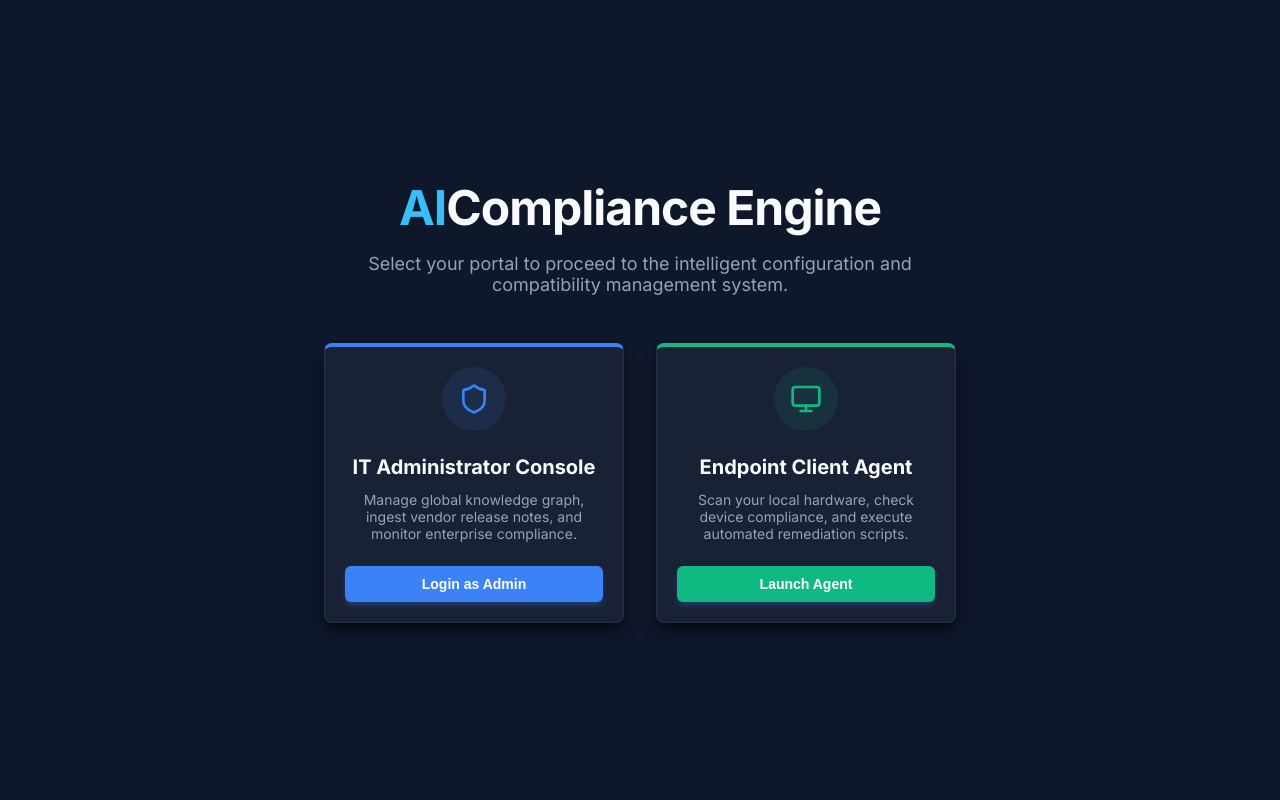
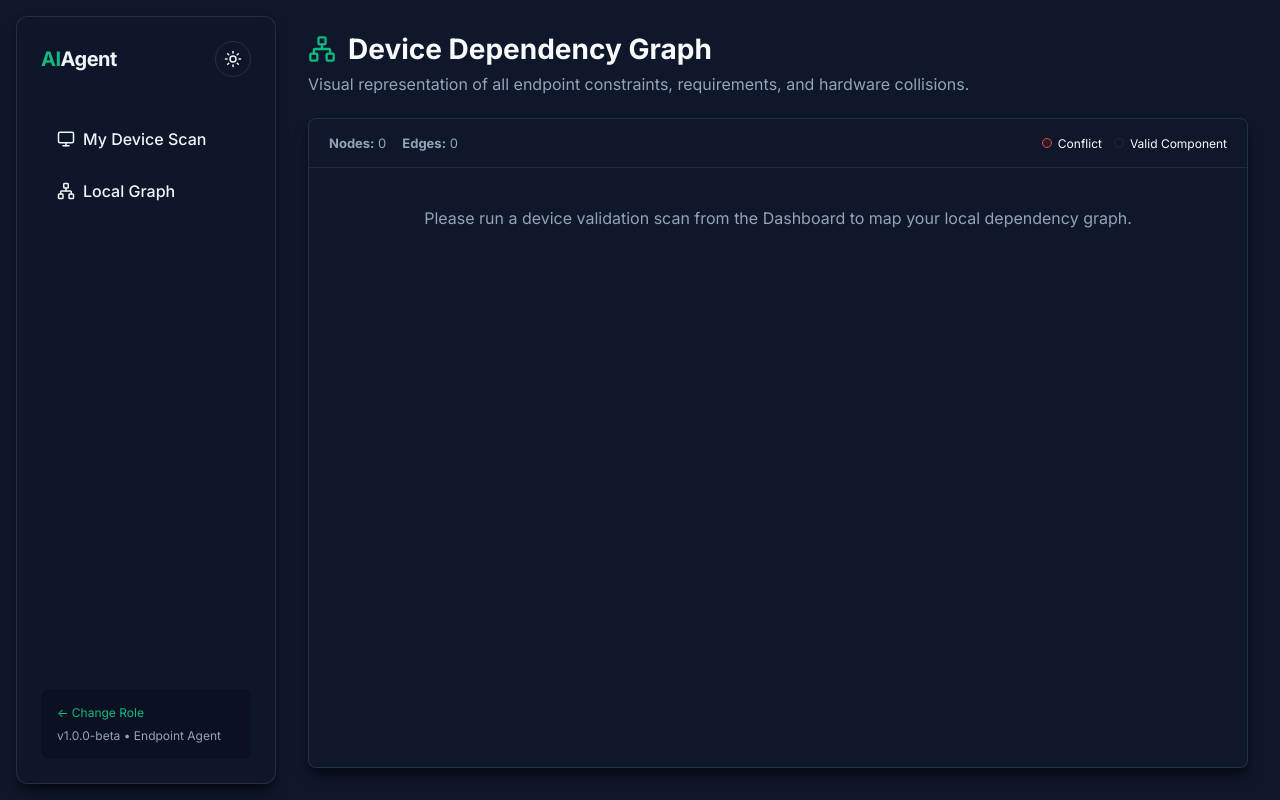
Before and after one commit to ayushiiiiiiiiiii/CompactIQ, a React (Create React App) app in the folder frontend/: page /#/client/graph in a window 1280 px wide. Before the commit this address led to /. Built offline with nearby package versions, Linux system fonts and the light colour scheme.

Commit message:
Fix Electron HashRouter, ReactFlow dimensions, and Local Graph fallback bugs

```diff
--- a/frontend/src/App.js
+++ b/frontend/src/App.js
@@ -1,5 +1,5 @@
 import React, { useState, useEffect } from 'react';
-import { BrowserRouter as Router, Routes, Route, Link, Outlet } from 'react-router-dom';
+import { HashRouter as Router, Routes, Route, Link, Outlet } from 'react-router-dom';
 import 'react-flow-renderer/dist/style.css';
 import 'react-flow-renderer/dist/theme-default.css';
 import './index.css';
--- a/frontend/src/pages/GraphView.js
+++ b/frontend/src/pages/GraphView.js
@@ -20,7 +20,19 @@ const GraphView = ({ isGlobal }) => {
     useEffect(() => {
         const fetchGraph = async () => {
             try {
-                const deviceId = isGlobal ? null : localStorage.getItem('scannedDeviceId');
+                let deviceId = null;
+
+                if (!isGlobal) {
+                    deviceId = localStorage.getItem('scannedDeviceId');
+                    if (!deviceId) {
+                        console.log("No device scanned yet. Cannot load local graph.");
+                        setNodes([]);
+                        setEdges([]);
+                        setLoading(false);
+                        return;
+                    }
+                }
+
                 const data = await getGraphElements(deviceId);
                 let graphElements = [];
                 if (data && data.elements && data.elements.length > 0) {
@@ -80,14 +92,18 @@ const GraphView = ({ isGlobal }) => {
                     </div>
                 </div>
 
-                <div style={{ flex: 1, position: 'relative', background: 'var(--bg-color)' }}>
+                <div style={{ flex: 1, position: 'relative', background: 'var(--bg-color)', width: '100%', height: '100%' }}>
                     {nodes.length > 0 ? (
-                        <ReactFlow nodes={nodes} edges={edges}>
+                        <ReactFlow nodes={nodes} edges={edges} style={{ width: '100%', height: '100%' }} fitView>
                             <Background color="var(--text-secondary)" gap={16} size={1} />
                             <Controls style={{ background: 'var(--card-bg)', border: '1px solid var(--card-border)', borderRadius: '8px', overflow: 'hidden', boxShadow: 'var(--shadow)' }} />
                         </ReactFlow>
                     ) : (
-                        <div style={{ padding: '40px', textAlign: 'center', color: 'var(--text-secondary)' }}>No graph nodes found to display.</div>
+                        <div style={{ padding: '40px', textAlign: 'center', color: 'var(--text-secondary)' }}>
+                            {!isGlobal && !localStorage.getItem('scannedDeviceId')
+                                ? "Please run a device validation scan from the Dashboard to map your local dependency graph."
+                                : "No graph nodes found to display."}
+                        </div>
                     )}
                 </div>
             </div>
```
Also changed, not shown: 2 other files (tests, documents, lock files or other folders).
